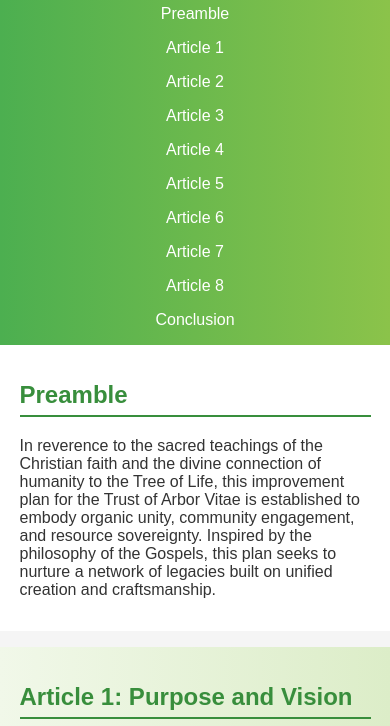
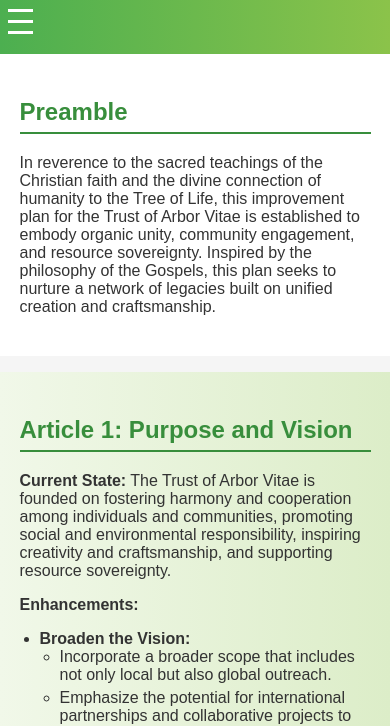
Before and after one commit to ArborVitaeProject/Trust, a website: page index.html in a window 390 px wide. Shown: the part 128-854 px from the top of the page. Drawn offline with Linux system fonts and the light colour scheme.

Commit message:
Update styles.css

```diff
--- a/styles.css
+++ b/styles.css
@@ -16,6 +16,23 @@ header {
     position: sticky;
     top: 0;
     z-index: 1000;
+}
+
+nav {
+    position: relative;
+}
+
+.menu-toggle {
+    display: none;
+    flex-direction: column;
+    cursor: pointer;
+}
+
+.menu-toggle .bar {
+    height: 3px;
+    width: 25px;
+    background-color: white;
+    margin: 4px 0;
 }
 
 nav ul {
@@ -107,27 +124,29 @@ footer {
 
 /* Media Queries for Mobile Devices */
 @media (max-width: 768px) {
-    header {
-        padding: 0.5em;
+    .menu-toggle {
+        display: flex;
     }
 
     nav ul {
+        display: none;
         flex-direction: column;
+        width: 100%;
+        text-align: center;
+    }
+
+    nav ul.showing {
+        display: flex;
     }
 
     nav ul li {
-        margin: 0.5em 0;
+        width: 100%;
+        margin: 0;
     }
 
     nav ul li a {
-        padding: 0.5em;
-    }
-
-    section {
-        padding: 1em 5%;
-    }
-
-    section h2 {
-        padding-bottom: 0.25em;
+        padding: 1em;
+        width: 100%;
+        display: block;
     }
 }
```
